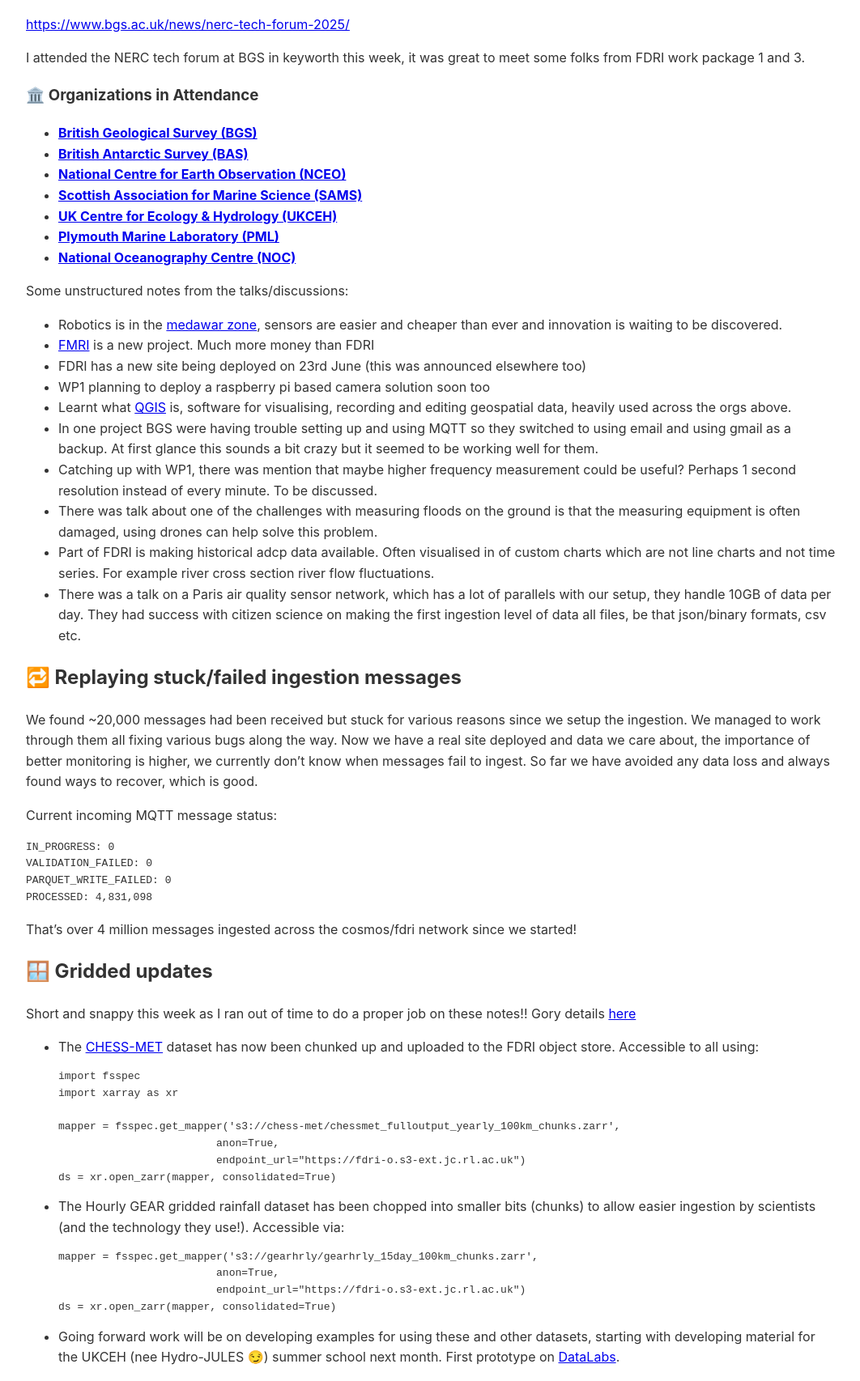
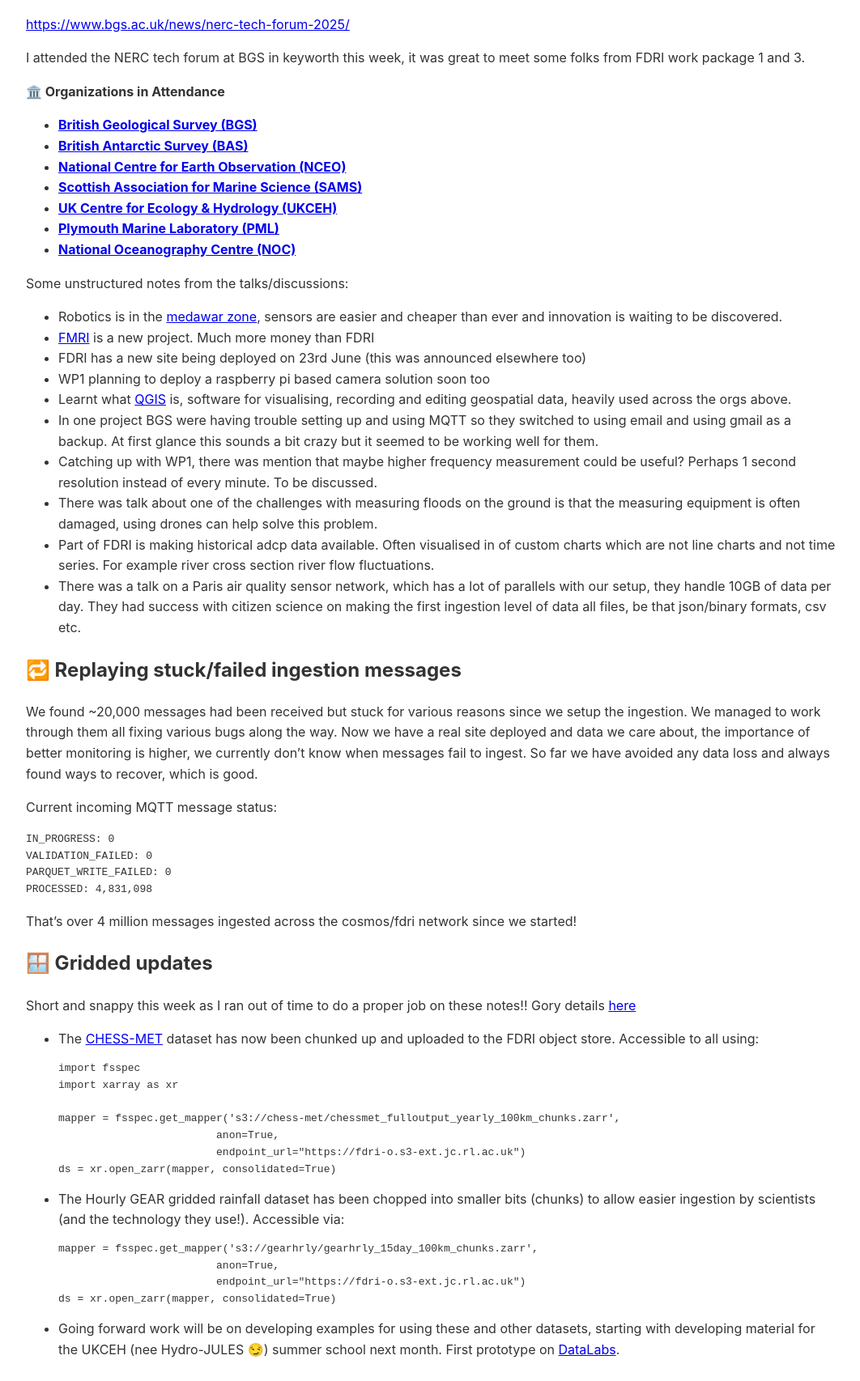
Before and after one commit to NERC-CEH/fdri_words, a Jekyll site: the page built from weeknotes/2025/23.md, in a window 1280 px wide. Shown: the part 1363-3069 px from the top of the page at 81% size, without its empty margins (108-1170 px from the left). Built offline with Jekyll 4.4.1, drawn with Linux system fonts in a browser that asks for light colours; our own code applies the rules of GitHub Pages for plain Markdown files.

Commit message:
Update 23.md

```diff
--- a/weeknotes/2025/23.md
+++ b/weeknotes/2025/23.md
@@ -26,7 +26,9 @@
 [https://www.bgs.ac.uk/news/nerc-tech-forum-2025/](https://www.bgs.ac.uk/news/nerc-tech-forum-2025/)
 
 I attended the NERC tech forum at BGS in keyworth this week, it was great to meet some folks from FDRI work package 1 and 3.
-### 🏛️ Organizations in Attendance
+
+
+**🏛️ Organizations in Attendance**
 
 - **[British Geological Survey (BGS)](https://www.bgs.ac.uk/)**
 - **[British Antarctic Survey (BAS)](https://www.bas.ac.uk/)**
```
